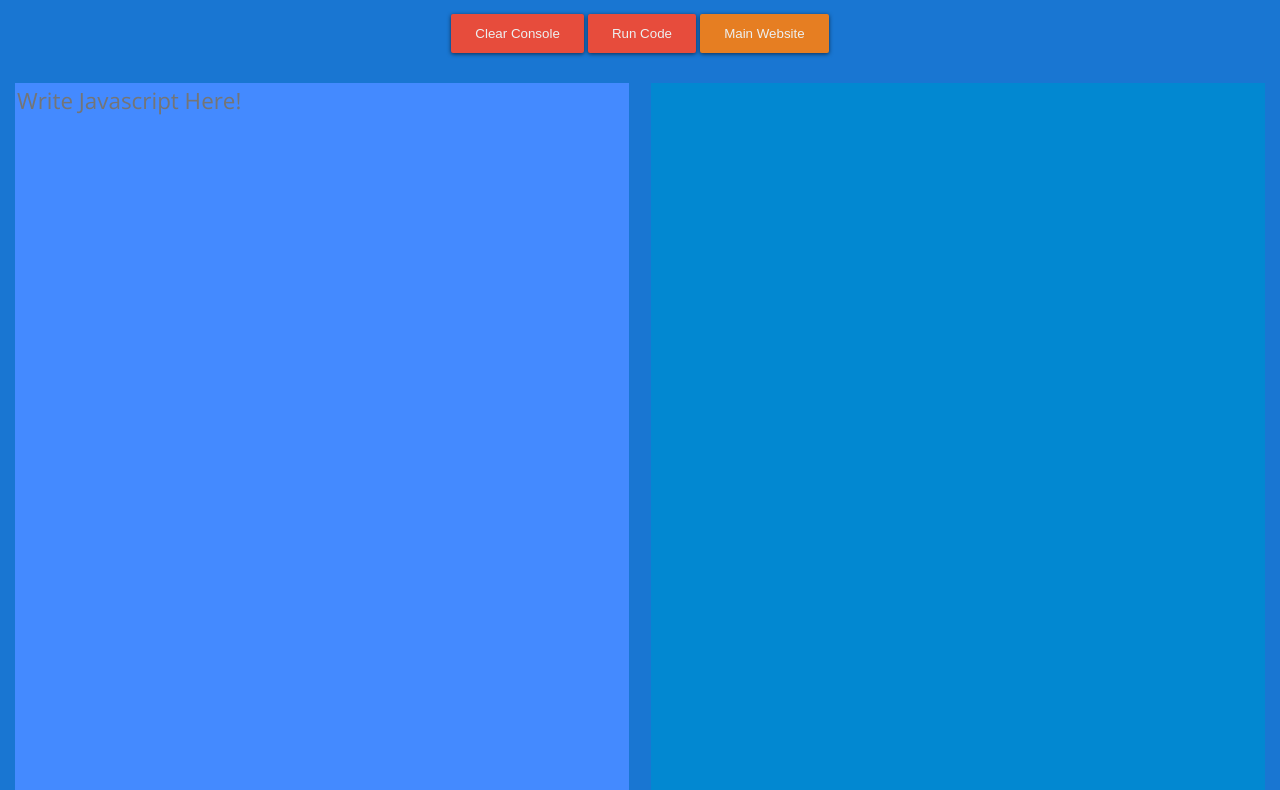
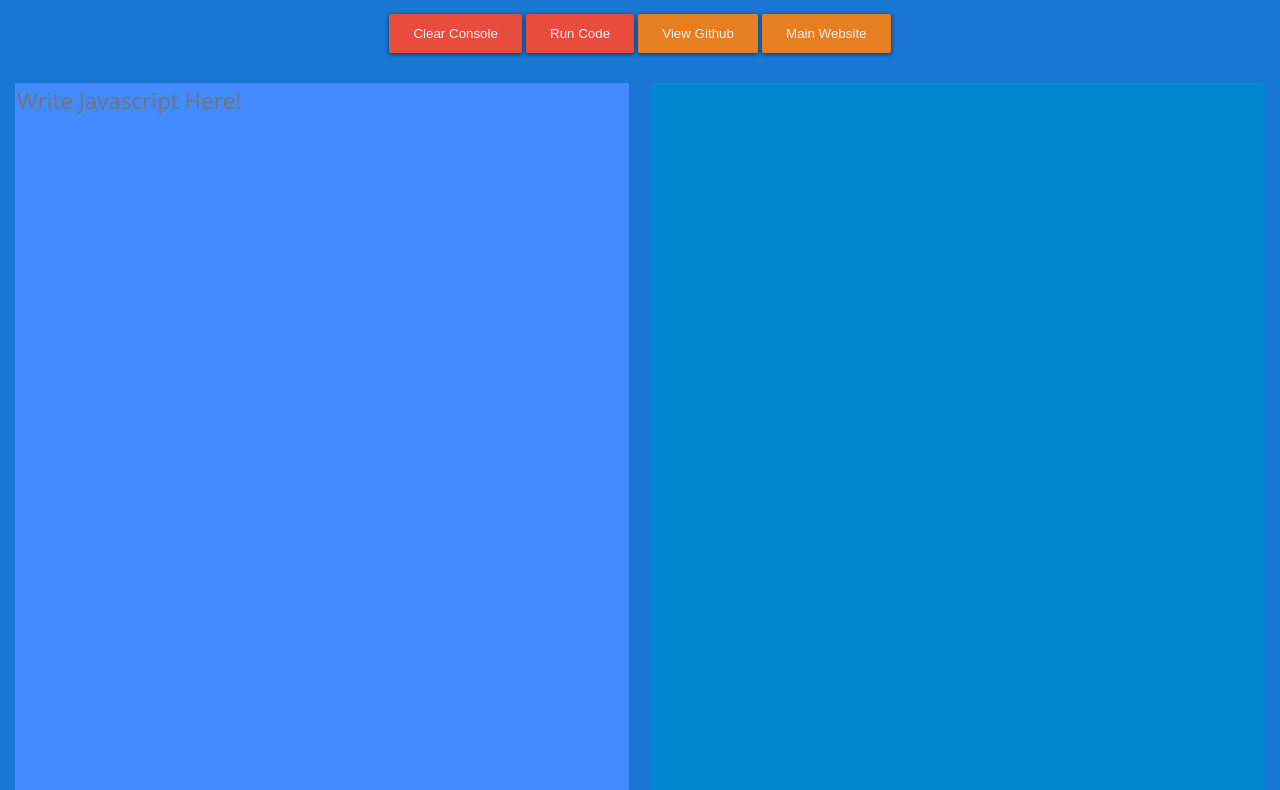
Before and after one commit to trulyronak/console, a plain HTML site: page index.html in a window 1280 px wide. Shown: the part 125-915 px from the top of the page. Drawn offline with nearby package versions, Linux system fonts and the light colour scheme.

Commit message:
Added 'View Github' button

```diff
--- a/index.html
+++ b/index.html
@@ -15,6 +15,8 @@
                 <button class="material-button red" onclick="clearLog()"><span>Clear Console</span></button>
                 <!--<button class="material-button red" onclick="reloadPage()"><span>Reload Page</span></button>-->
                 <button class="material-button red" onclick="runCode()"><span>Run Code</span></button>
+                <a href="https://github.com/ronakdev/console" target="_blank"><button class="material-button orange"><span>View Github</span></button></a>
+
                 <a href="http://ronakshah.net" target="_blank"><button class="material-button orange"><span>Main Website</span></button></a>
 
             </div>
```
